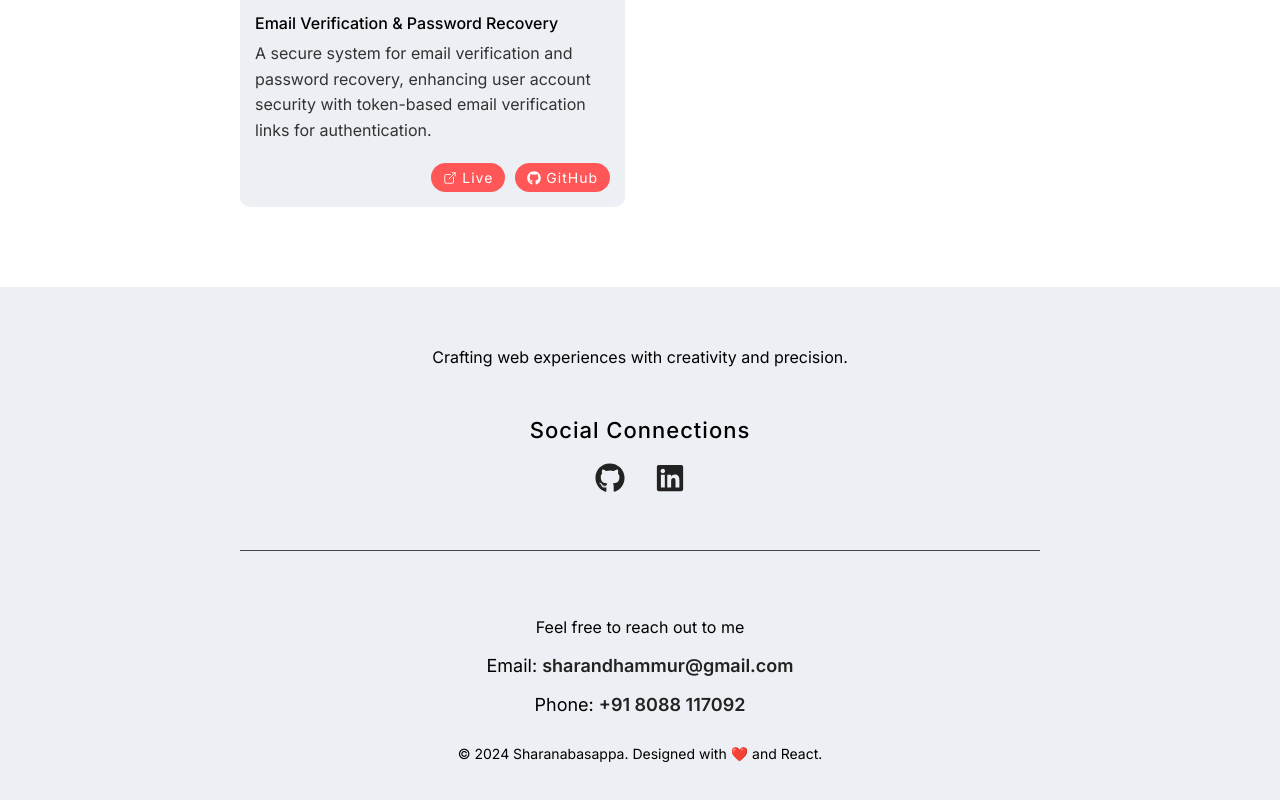
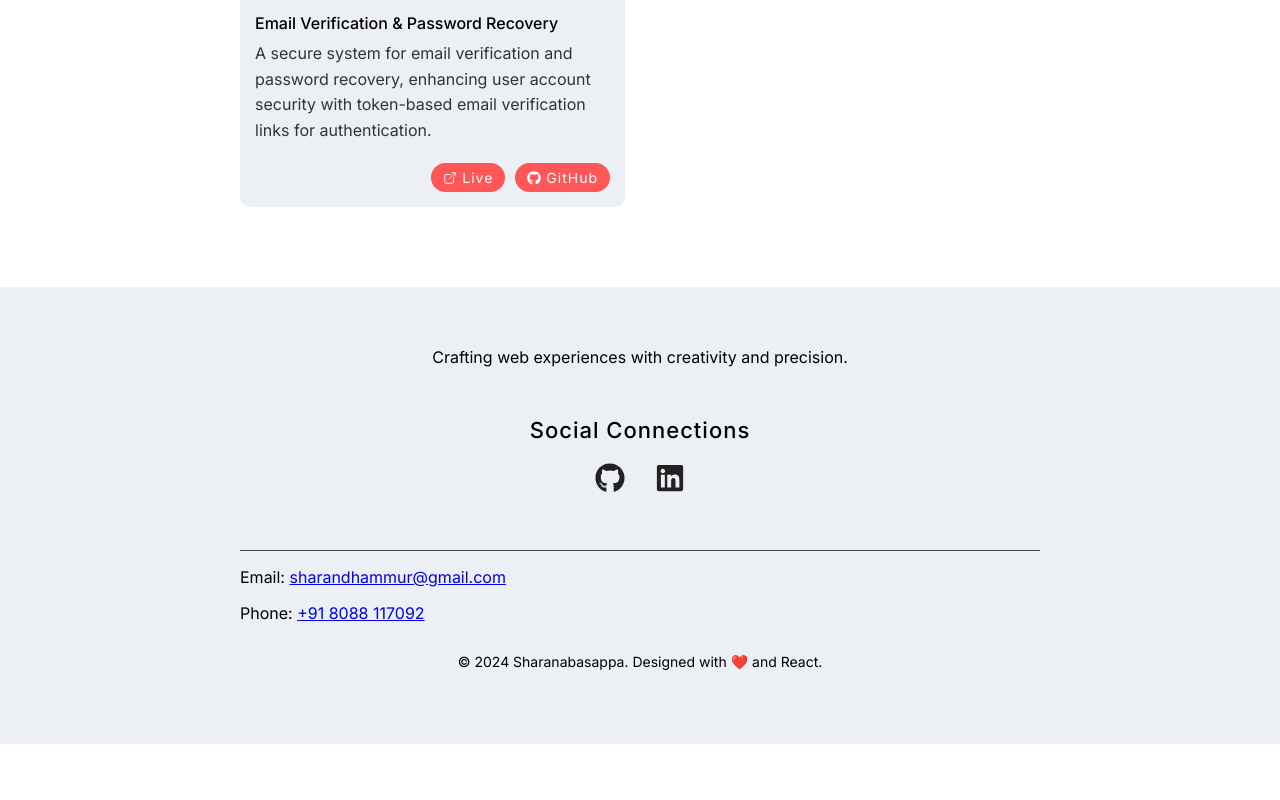
Before and after one commit to sharanudhammur/portfolio, a React (Create React App) app: page / in a window 1280 px wide. Shown: the part 5601-6401 px from the top of the page. After the commit the page ends 6345 px from the top, so only its background shows below. Built offline with nearby package versions, Linux system fonts and the light colour scheme.

Commit message:
Update index.jsx

```diff
--- a/src/Screens/Footer/index.jsx
+++ b/src/Screens/Footer/index.jsx
@@ -49,18 +49,21 @@ const Footer = () => {
         </div>
 
         {/* Contact Section */}
-        <div className="contact-section">
-          <p>Feel free to reach out to me</p>
         <div className="contact-details">
           <p>
             Email:{" "}
-              <a href="sharandhammur@gmail.com">sharandhammur@gmail.com</a>
+            <a href="mailto:sharandhammur@gmail.com">
+              sharandhammur@gmail.com
+            </a>
           </p>
           <p>
-              Phone: <a>+91 8088 117092</a>
+            Phone:{" "}
+            <a href="tel:+918088117092">
+              +91 8088 117092
+            </a>
           </p>
         </div>
-        </div>
+
 
         {/* Footer Bottom Section */}
         <div className="footer-bottom">
```
Lines whose indentation alone changed are shown as unchanged.
